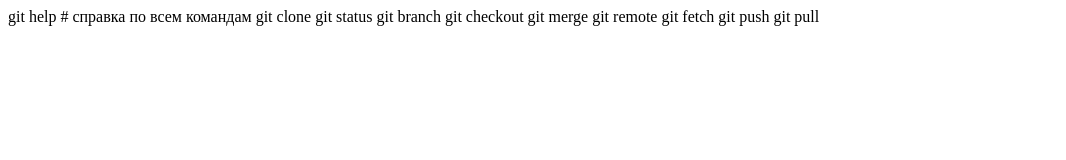
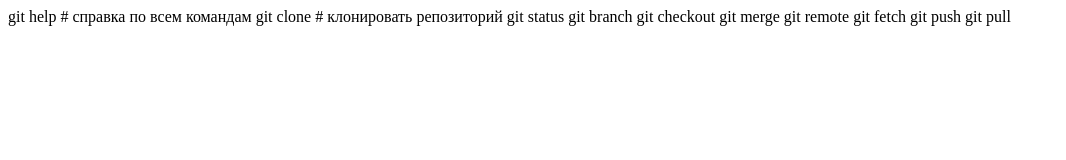
Before and after one commit to snorafon47-prog/python_rep, a plain HTML site: page index.html in a window 1280 px wide. Shown: the whole page, without its empty margins (0-1066 px from the left). Drawn offline with Linux system fonts and the light colour scheme.

Commit message:
Справка

```diff
--- a/index.html
+++ b/index.html
@@ -7,7 +7,7 @@
 </head>
 <body>
     git help # справка по всем командам
-    git clone
+    git clone # клонировать репозиторий
     git status
     git branch
     git checkout
```
